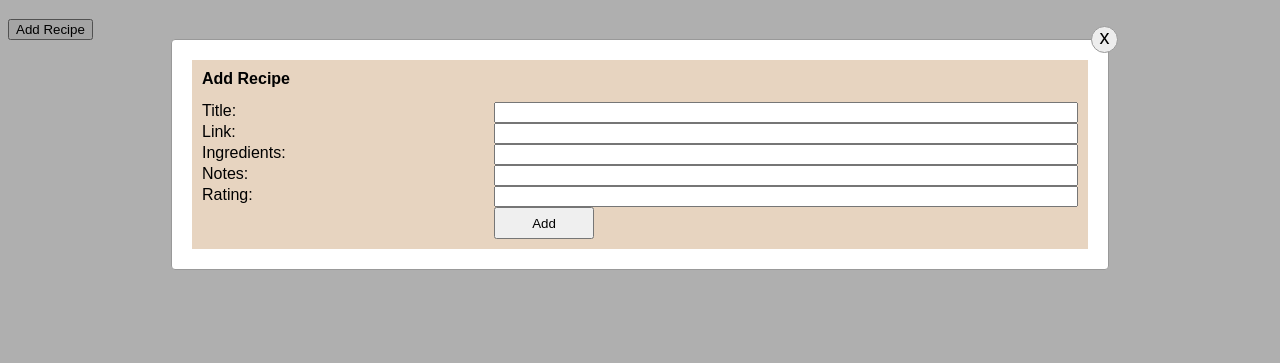
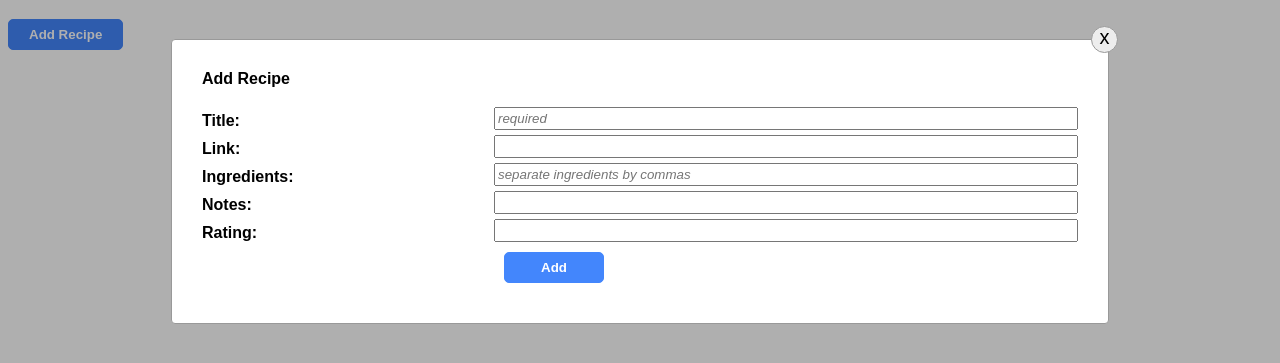
Before and after one commit to kirstenyoon/RecipeBox, a React app: page / in a window 1280 px wide. Both pictures are taken after a click on the button "Add Recipe". Shown: the part 61-424 px from the top of the page. Built offline with nearby package versions, Linux system fonts and the light colour scheme; no server answers.

Commit message:
added some styling to buttons and recipe cards

```diff
--- a/src/components/App.js
+++ b/src/components/App.js
@@ -100,31 +100,35 @@ class App extends Component {
 		return (
 			// Add Recipe Popup Div
 			<div>
-				<button onClick={this.togglePopup}>Add Recipe</button>
+				<button id="addRecipeButton" onClick={this.togglePopup}>
+					Add Recipe
+				</button>
 				{this.state.showPopup && (
 					<AddRecipePopup
 						content={
 							<div className="addRecipePopup">
-								<b>Add Recipe</b>
+								<b id="inputTitle">Add Recipe</b>
 								<p></p>
-								<label>Title: </label>
-								<input id="title" type="text" value={this.state.title}></input>
-								<label>Link: </label>
-								<input id="link" type="text" value={this.state.link}></input>
-								<label>Ingredients: </label>
+								<label className="inputLabels">Title: </label>
+								<input
+									id="title"
+									className="inputs"
+									type="text"
+									placeholder="required"
+								></input>
+								<label className="inputLabels">Link: </label>
+								<input id="link" className="inputs" type="text"></input>
+								<label className="inputLabels">Ingredients: </label>
 								<input
 									id="ingredients"
+									className="inputs"
 									type="text"
-									value={this.state.ingredients}
+									placeholder="separate ingredients by commas"
 								></input>
-								<label>Notes: </label>
-								<input id="notes" type="text" value={this.state.notes}></input>
-								<label>Rating: </label>
-								<input
-									id="rating"
-									type="text"
-									value={this.state.rating}
-								></input>
+								<label className="inputLabels">Notes: </label>
+								<input id="notes" className="inputs" type="text"></input>
+								<label className="inputLabels">Rating: </label>
+								<input id="rating" className="inputs" type="text"></input>
 								<p></p>
 								<button
 									onClick={() => {
--- a/src/components/Recipe.js
+++ b/src/components/Recipe.js
@@ -31,7 +31,7 @@ class Recipe extends Component {
 						}}
 						className="deleteRecipeButton"
 					>
-						x
+						X
 					</button>
 				</div>
 				<p className="ingredientsLabel">Ingredients</p>
--- a/src/stylesheets/_variables.scss
+++ b/src/stylesheets/_variables.scss
@@ -3,3 +3,8 @@ $secondary-mint-blue: #88b2cc;
 $khaki: #e7d4c0;
 $bright-salmon: #e98973;
 $blue-btn: #4386fc;
+
+$primary-black: #22292f;
+$secondary-black: #606f7b;
+$tertiary-gray: #8795a1;
+$light-gray: #b8c2cc;
--- a/src/stylesheets/styles.scss
+++ b/src/stylesheets/styles.scss
@@ -5,11 +5,34 @@ body {
 	font-family: Arial, Helvetica, sans-serif;
 }
 
+#addRecipeButton {
+	border: 1px solid $blue-btn;
+	background-color: $blue-btn;
+	color: white;
+	padding: 7px 20px;
+	border-radius: 5px;
+	font-weight: bold;
+}
+
+#addRecipeButton:hover {
+	cursor: pointer;
+	background-color: white;
+	color: $blue-btn;
+}
+
+.recipesContainer {
+	display: flex;
+	flex-wrap: wrap;
+	justify-content: center;
+}
+
 .recipes {
 	border: 1px solid black;
 	padding: 10px;
 	margin: 20px;
 	width: 280px;
+	box-shadow: 3px 5px 5px $light-gray;
+	min-width: 280px;
 
 	.recipeHeader {
 		display: flex;
@@ -17,19 +40,33 @@ body {
 
 		.recipeHeaderText {
 			display: flex;
+			align-items: center;
+		}
+
+		.recipeTitles {
+			font-size: larger;
 		}
 
 		.deleteRecipeButton {
+			display: flex;
+			align-items: flex-start;
 			border: none;
 			color: $bright-salmon;
 			background-color: white;
 		}
+		.deleteRecipeButton:hover {
+			color: red;
+			cursor: pointer;
+		}
 
 		.recipeLinks {
-			font-size: 14px;
+			font-size: medium;
 			color: $primary-blue-gray;
 			font-style: italic;
 			padding-left: 5px;
+		}
+		.recipeLinks:hover {
+			color: $secondary-black;
 		}
 	}
 
@@ -37,22 +74,31 @@ body {
 	.ingredientsLabel,
 	.rating {
 		font-weight: bold;
-		font-size: 14px;
+		font-size: medium;
 		margin: 5px;
 	}
-
-	// .ingredientItems {
-	// }
 }
 
 .addRecipePopup {
-	background-color: $khaki;
 	padding: 10px;
 	display: grid;
 	grid-template-columns: 1fr 2fr;
 
 	button {
 		width: 100px;
+		margin: 10px;
+		background-color: $blue-btn;
+		color: white;
+		font-weight: bold;
+		border: 1px solid $blue-btn;
+		border-radius: 5px;
+		padding: 7px;
+	}
+
+	button:hover {
+		cursor: pointer;
+		background-color: white;
+		color: $blue-btn;
 	}
 }
 
@@ -63,6 +109,24 @@ body {
 	height: 100vh;
 	top: 0;
 	left: 0;
+
+	.inputTitle {
+		color: $blue-btn;
+	}
+
+	.inputLabels {
+		font-weight: bold;
+		margin-top: 10px;
+	}
+
+	.inputs {
+		margin-top: 5px;
+	}
+
+	#title,
+	#ingredients {
+		font-style: italic;
+	}
 }
 
 .box {
@@ -95,11 +159,6 @@ body {
 	font-size: 20px;
 }
 
-.recipesContainer {
-	display: flex;
-	flex-wrap: wrap;
-}
-
 .ratingLine {
 	display: flex;
 	align-items: center;
```
